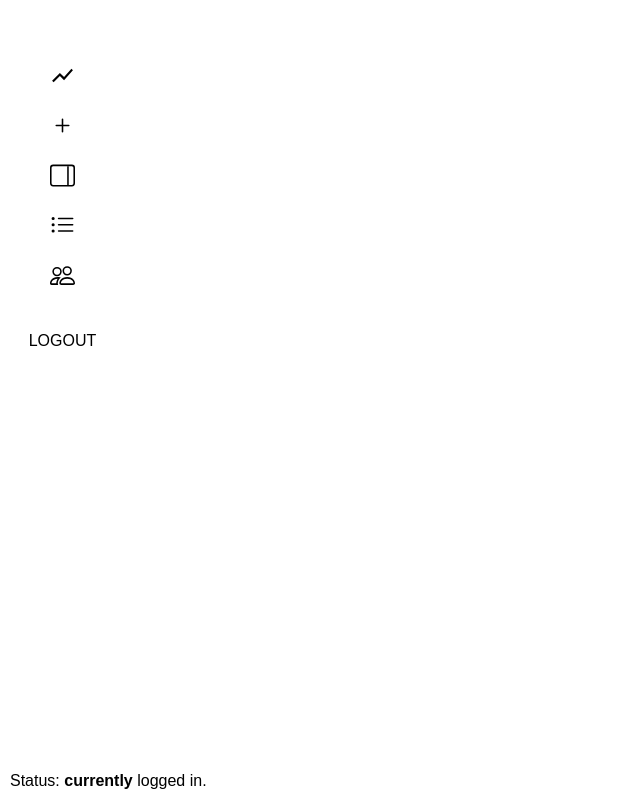
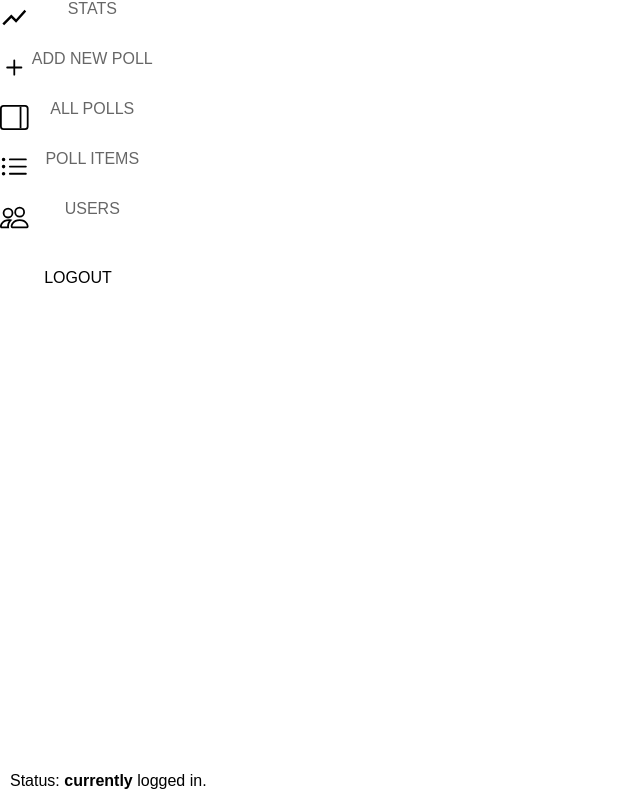
Before and after one commit to jessebw/activeVote, a React app: page /dashboard in a window 1280 px wide. Shown: the whole page, without its empty margins (0-640 px from the left). Built offline with nearby package versions, Linux system fonts and the light colour scheme; sample sign-in values are in the browser's storage; what fetch-intercept would draw is missing.

Commit message:
css and songs styling

```diff
--- a/src/pages/CurrentPoll.tsx
+++ b/src/pages/CurrentPoll.tsx
@@ -112,7 +112,9 @@ const VoteItem = styled.div<{
 `;
 
 const VoteItemData = styled.div<{ isGridView: boolean }>`
-  width: 50%;
+  width: ${(props) => {
+    return props.isGridView ? "100%" : "50%";
+  }};
   padding-left: ${(props) => {
     return props.isGridView ? "0" : "150px";
   }};
--- a/src/pages/dashboard/SideMenu.tsx
+++ b/src/pages/dashboard/SideMenu.tsx
@@ -16,7 +16,6 @@ import { IUser } from "../../interfaces";
 
 const MenuComponent = styled.div`
   display: inline-block;
-  /* background-color: #636363; */
   flex: 0 0 auto;
   nav {
   }
@@ -24,16 +23,14 @@ const MenuComponent = styled.div`
     display: flex;
     height: 50px;
     font-family: "Montserrat", sans-serif;
-    color: #000;
-    /* text-align: left; */
-    /* align-items: center; */
-    /* justify-content: center; */
+    color: rgba(0, 0, 0, 0.6);
+    text-align: center;
     text-decoration: none;
   }
 `;
 
 const NavMenu = styled.nav`
-  margin: 50% 50px 0 50px;
+  display: block;
   .active {
     font-weight: bold;
     color: dodgerblue;
@@ -53,12 +50,9 @@ const LogoutButton = styled.div`
 `;
 
 const NavText = styled.div`
-  display: none;
+  width: 100%;
 `;
 
-{
-  /* trying to pass users email up to show on the dashboard */
-}
 export const SideMenu = (props: { currentUser: any }) => {
   const [globalState, dispatch] = useGlobalState();
 
@@ -66,12 +60,21 @@ export const SideMenu = (props: { currentUser: any }) => {
     <MenuComponent>
       <NavMenu>
         <NavLink to="/dashboard/results/:pollId">
-          {/* <BsBarChartFill style={{ width: "25px", height: "25px" }} /> */}
-          <MdShowChart style={{ width: "25px", height: "25px" }} />
-          <NavText>DASHBOARD</NavText>
+          <MdShowChart
+            style={{ width: "35px", height: "35px", color: "#000" }}
+          />
+          <NavText>STATS</NavText>
         </NavLink>
+
         <NavLink activeClassName="active" to="/dashboard/create-new-poll">
-          <BsPlus style={{ width: "25px", height: "25px" }} />
+          <BsPlus
+            style={{
+              width: "35px",
+              height: "35px",
+              color: "#000",
+              margin: "0 auto",
+            }}
+          />
           <NavText>ADD NEW POLL</NavText>
         </NavLink>
         <NavLink
@@ -84,7 +87,7 @@ export const SideMenu = (props: { currentUser: any }) => {
           }}
         >
           <BsReverseLayoutSidebarReverse
-            style={{ width: "25px", height: "25px" }}
+            style={{ width: "35px", height: "35px", color: "#000" }}
           />
           <NavText>ALL POLLS</NavText>
         </NavLink>
@@ -97,7 +100,7 @@ export const SideMenu = (props: { currentUser: any }) => {
             });
           }}
         >
-          <BsListUl style={{ width: "25px", height: "25px" }} />
+          <BsListUl style={{ width: "35px", height: "35px", color: "#000" }} />
           <NavText>POLL ITEMS</NavText>
         </NavLink>
         <NavLink
@@ -109,7 +112,7 @@ export const SideMenu = (props: { currentUser: any }) => {
             });
           }}
         >
-          <BsPeople style={{ width: "25px", height: "25px" }} />
+          <BsPeople style={{ width: "35px", height: "35px", color: "#000" }} />
           <NavText>USERS</NavText>
         </NavLink>
       </NavMenu>
--- a/src/pages/dashboard/Songs.tsx
+++ b/src/pages/dashboard/Songs.tsx
@@ -5,7 +5,6 @@ import styled from "styled-components";
 import { useGlobalState } from "../../state/stateContext";
 import ReactGA from "react-ga";
 import AvatarEditor from "react-avatar-editor";
-import { LeftRight, RightLeft } from "../../components/StyledComponents";
 
 const FormInput = styled.input`
   width: 100%;
@@ -64,21 +63,46 @@ const SongsView = styled.div`
 const SongInfo = styled.div`
   display: flex;
   flex-direction: row;
+  align-items: center;
   width: 100%;
   /* background-color: green; */
   :nth-child(even) {
-    background: #d4e6f1;
+    background: rgba(212, 230, 241, 0.5);
   }
 `;
 
-const DeleteSong = styled.div`
+const EditSong = styled.button`
   cursor: pointer;
-  /* margin: 0px 10px;
-  float: right;
-  .delete-song {
-  } */
+  width: 100%;
+  border-radius: 5px;
+  text-decoration: none;
+  color: #5dade2;
+  background-color: #fff;
+  border: 2px solid #5dade2;
+  margin-bottom: 5px;
+  transition-duration: 0.4s;
+  outline: 0;
   &:hover {
-    color: red;
+    color: #fff;
+    background-color: #5dade2;
+    /* border: 2px solid #fff; */
+  }
+`;
+
+const DeleteSong = styled.button`
+  cursor: pointer;
+  width: 100%;
+  text-decoration: none;
+  border-radius: 5px;
+  color: #ff5739;
+  background-color: #fff;
+  border: 2px solid #ff5739;
+  transition-duration: 0.4s;
+  outline: 0;
+  &:hover {
+    color: #fff;
+    background-color: #ff5739;
+    /* border: 2px solid #fff; */
   }
 `;
 
@@ -92,28 +116,6 @@ const SongImage = styled.div<{ imagePath: string }>`
   background-image: url(${(props) => props.imagePath});
   background-repeat: none;
   background-size: cover;
-`;
-
-const SongDeleteButton = styled.div`
-  width: 26px;
-  height: 26px;
-  /* position: absolute; */
-  /* top: 23px;
-  right: 23px; */
-  margin: auto;
-  cursor: pointer;
-  border-radius: 50%;
-  /* background-color: #d4e6f1; */
-  :nth-child(1) {
-    &:hover {
-      background-color: white;
-    }
-  }
-  :nth-child(2) {
-    &:hover {
-      background-color: #d4e6f1;
-    }
-  }
 `;
 
 const AddNewSongDropDown = (props: { finishCallBack: () => void }) => {
@@ -163,8 +165,8 @@ const AddNewSongDropDown = (props: { finishCallBack: () => void }) => {
           <div>
             <AvatarEditor
               image={formData.image}
-              width={800}
-              height={800}
+              width={500}
+              height={500}
               border={50}
               scale={parseFloat(imageSliderValue)}
               ref={imageRef as any}
@@ -274,6 +276,8 @@ export const Songs = () => {
             <SongImage
               imagePath={`${globalState.config!.serverURL}/${song.image}`}
             ></SongImage>
+            <div style={{ width: "30%", padding: "5px" }}>
+              <EditSong>EDIT</EditSong>
               <DeleteSong
                 className="delete-song"
                 onClick={() => {
@@ -282,8 +286,9 @@ export const Songs = () => {
                   });
                 }}
               >
-              x
+                DELETE
               </DeleteSong>
+            </div>
           </SongInfo>
         );
       })}
```
Lines whose indentation alone changed are shown as unchanged.
